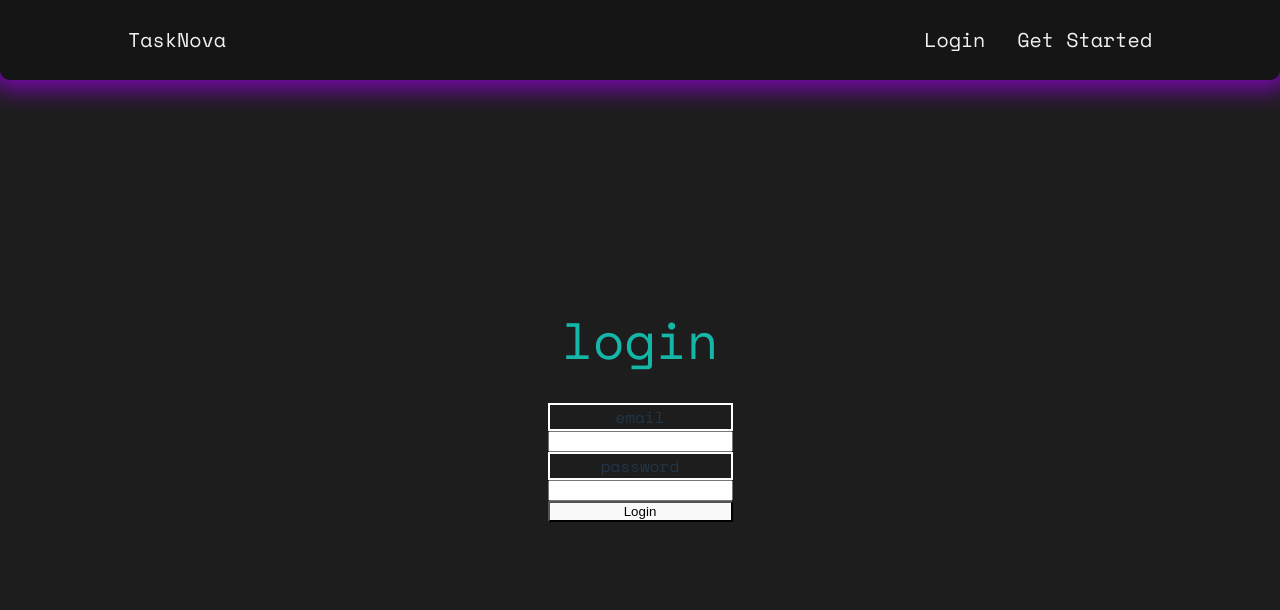
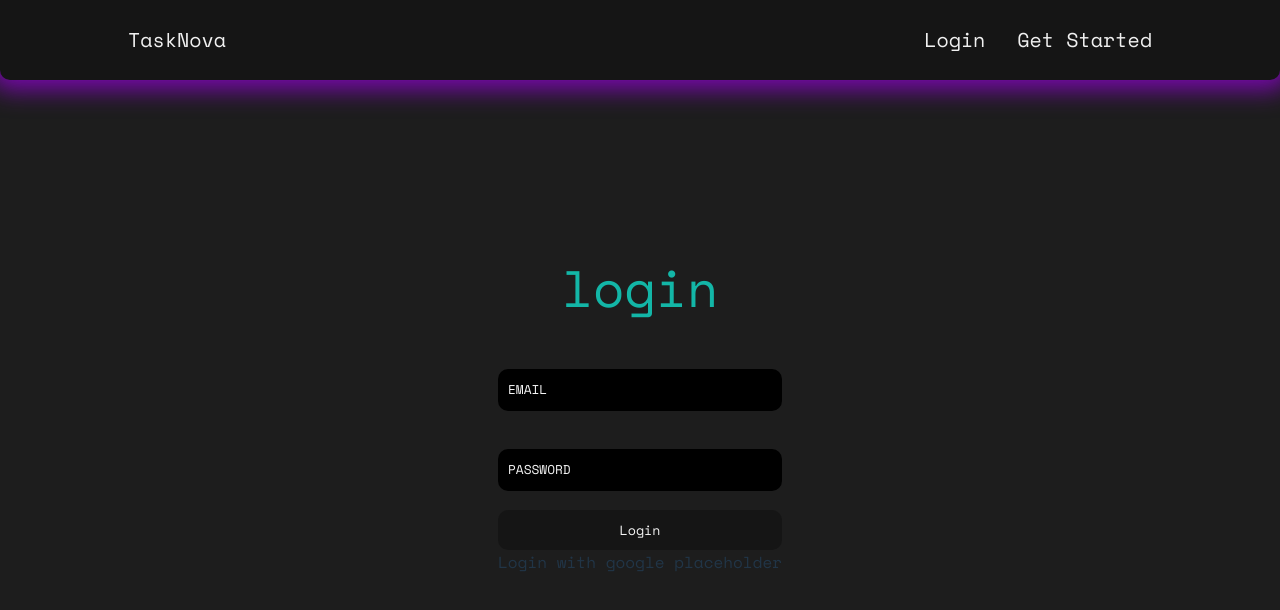
Before and after one commit to majocast/tasknova, a React (Vite) app in the folder frontend/: page /login in a window 1280 px wide. Shown: the top 610 px of the page. Built offline with nearby package versions, Linux system fonts and the light colour scheme.

Commit message:
created animation input + label in login/register

```diff
--- a/frontend/src/App.css
+++ b/frontend/src/App.css
@@ -1,8 +1,10 @@
 
 
 #root {
-  --main-color: #213547;
+  --main-color: #1D1D1D;
   --background-secondary: #151515;
+  --text-primary: rgba(149, 0, 219, 0.75);
+  --text-secondary: #13B6A7;
 
   max-width: 1280px;
   margin: 0 auto;
@@ -125,16 +127,75 @@ nav div {
 .creds-form {
   display: flex;
   flex-direction: column;
+  justify-content: center;
+  align-items: center;
 }
 
-.form-header {
-  color: #13B6A7;
+.creds-form .form-group {
+  width: 100%;
+  position: relative;
+  min-height: 5rem;
+  display: flex;
+  align-items: center;
+}
+
+.creds-form-header {
+  color: var(--text-secondary);
 }
 
 .creds-form input {
-  position: relative;
+  width: 100%;
+  height: 2.5rem;
+  border-radius: 10px;
+  background: #000;
+  border: none;
+  transition: 0.1s ease-in-out;
 }
 
-.creds-form label {
-  border: 2px solid white;
+.creds-form input:focus {
+  outline: 2px solid var(--text-secondary);
+  outline-offset: 0.5rem;
 }
+
+.creds-form input:focus + label {
+  position: absolute;
+  transform: translateY(0);
+  top: 0;
+  left: 15px;
+  padding: 0 0.2rem;
+  background: var(--main-color);
+}
+
+.creds-form .form-group label {
+  font-family: inherit;
+  color: whitesmoke;
+  position: absolute;
+  font-size: .8em;
+  top: 50%;
+  transform: translateY(-50%);
+  left: 10px;
+  text-transform: uppercase;
+  z-index: 5;
+  transition: 0.1s ease-in-out;
+}
+
+.creds-form button {
+  font-family: inherit;
+  cursor: pointer;
+  color: whitesmoke;
+  display: flex;
+  width: 100%;
+  height: 2.5rem;
+  border-radius: 10px;
+  flex-direction: column;
+  justify-content: center;
+  align-items: center;
+  flex-shrink: 0;
+  border: none;
+  background: var(--background-secondary);
+  transition: 0.2s ease-in-out;
+}
+
+.creds-form button:hover {
+  box-shadow: 0px 0px 10px 2.5px rgba(149, 0, 219, 0.75);
+}
--- a/frontend/src/pages/Credentials.tsx
+++ b/frontend/src/pages/Credentials.tsx
@@ -36,25 +36,32 @@ function Credentials({ userUpdate }: CredentialsProps) {
 
   return (
     <>
-      <h1 className='form-header'>{location.pathname === '/login' ? 'login' : 'register'}</h1>
+      <h1 className='creds-form-header'>{location.pathname === '/login' ? 'login' : 'register'}</h1>
       <form
         onSubmit={handleSubmit}
         className='creds-form'
       >
-        <label htmlFor='email'>email</label>
-        <input name='email' onChange={(e) => handleEmailChange(e)}/>
-        <label htmlFor='password'>password</label>
-        <input name='password' onChange={(e) => handlePasswordChange(e)}/>
+        <div className='form-group'>
+          <input name='email' className='form-input' onChange={(e) => handleEmailChange(e)}/>
+          <label htmlFor='email' className='form-label'>email</label>
+        </div>
+        <div className='form-group'>
+          <input name='password' className='form-input' onChange={(e) => handlePasswordChange(e)}/>
+          <label htmlFor='password' className='form-label'>password</label>
+        </div>
         {location.pathname === '/login' ?
           <button type='submit'>Login</button>
           :
           <>
-            <label htmlFor='verify'>verify password</label>
-            <input name='verify' onChange={(e) => handleVerifyChange(e)}/>
+            <div className='form-group'>
+              <input name='verify' className='form-input' onChange={(e) => handleVerifyChange(e)}/>
+              <label htmlFor='verify' className='form-label'>verify password</label>
+            </div>
             <button type='submit'>Register</button>
           </>
         }
       </form>
+      <div>Login with google placeholder</div>
     </>
   )
 }
```
